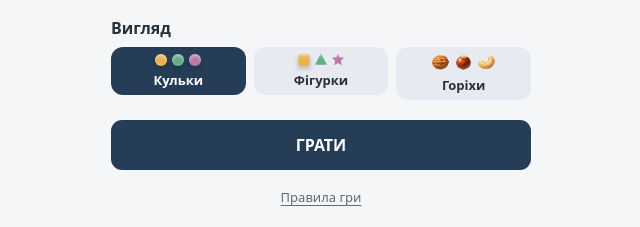
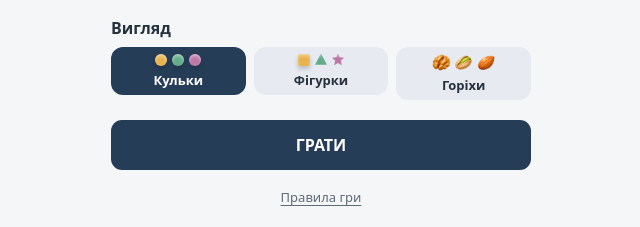
Before and after one commit to uliton/color_match, a plain HTML site: page index.html in a window 1280 px wide. Shown: the part 509-736 px from the top of the page, 319-959 px from the left. Drawn offline with Linux system fonts and the light colour scheme.

Commit message:
Apply selected seven nut illustrations

```diff
--- a/index.html
+++ b/index.html
@@ -136,7 +136,7 @@
   .piece:is([data-shape="triangle"], [data-shape="star"], [data-shape="diamond"], [data-shape="cross"])::before { border-radius: 0; }
   .piece[data-nut]::before {
     inset: -8%; border-radius: 0; box-shadow: none;
-    background-image: url('./assets/nuts.png');
+    background-image: url('./assets/nuts-selected.png');
     background-color: transparent;
     background-size: 400% 200%;
     background-position: var(--nut-x) var(--nut-y);
@@ -268,7 +268,7 @@
 <script>
 const COLORS = ['#E8B34E', '#598BCB', '#65AD8A', '#BD78A6', '#E17C70', '#8864C6', '#818995'];
 const SHAPES = ['square', 'oval', 'triangle', 'star', 'diamond', 'cross', 'circle'];
-const NUTS = ['Волоський горіх', 'Мигдаль', 'Фундук', 'Кеш’ю', 'Фісташка', 'Каштан', 'Пекан'];
+const NUTS = ['Волоський горіх', 'Кеш’ю', 'Фісташка', 'Мигдаль', 'Макадамія', 'Пекан', 'Каштан'];
 const WALL = { wall: true };
 const $ = id => document.getElementById(id);
 const field = $('board');
```
Also changed, not shown: assets/nuts-selected.png (added).
